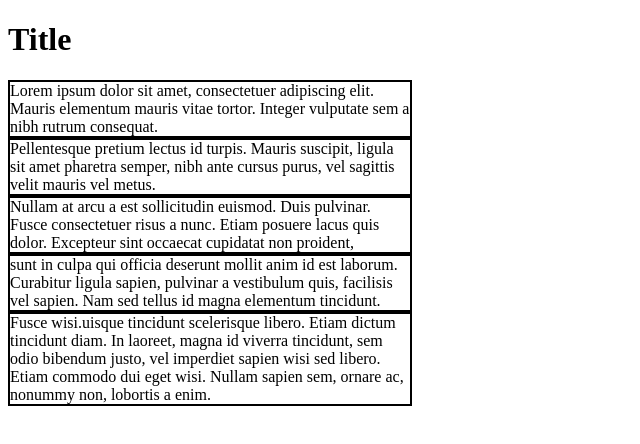
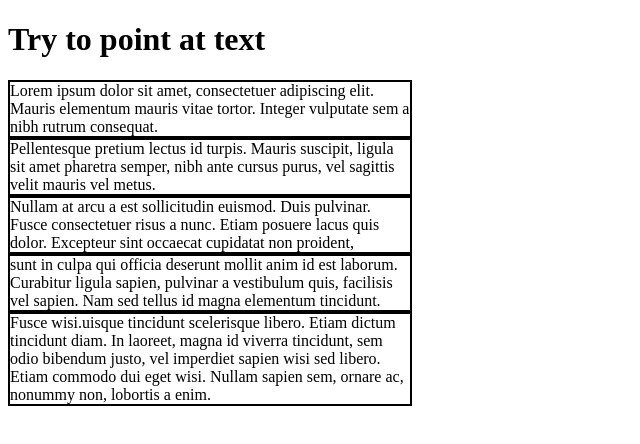
Before and after one commit to traplda/traplda.github.io, a plain HTML site: page pseudo_selectors.html in a window 1280 px wide. Shown: the whole page, without its empty margins (0-640 px from the left). Drawn offline with Linux system fonts and the light colour scheme.

Commit message:
new header

```diff
--- a/pseudo_selectors.html
+++ b/pseudo_selectors.html
@@ -16,7 +16,7 @@
 </style>
 <body>
     <main>
-        <h1>Title</h1>
+        <h1>Try to point at text</h1>
         <div class='conteiner'>
            <div class='box'>
     Lorem ipsum dolor sit amet, consectetuer adipiscing elit.
```
